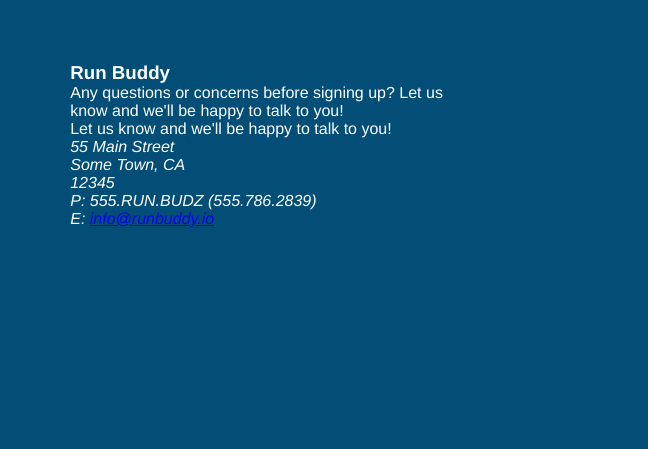
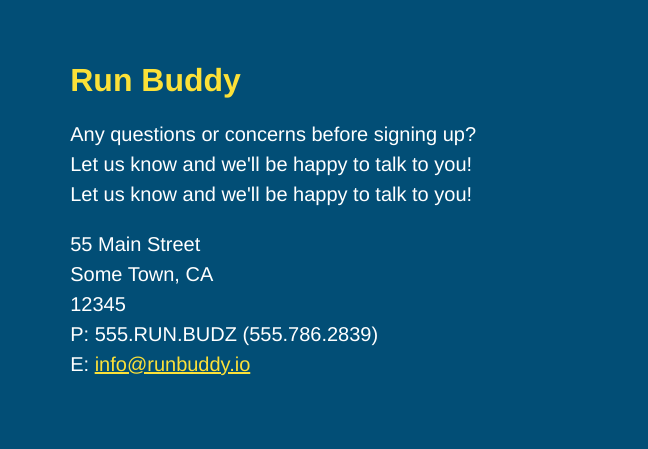
Before and after one commit to kaileymorter/run-buddy, a plain HTML site: page index.html in a window 1280 px wide. Shown: the part 4064-4513 px from the top of the page, 632-1280 px from the left. Drawn offline with Linux system fonts and the light colour scheme.

Commit message:
finished css styling to the contact section

```diff
--- a/assets/css/style.css
+++ b/assets/css/style.css
@@ -240,7 +240,7 @@ footer a {
 .contact {
     text-align: center;
     background-color: #024e76;
-    padding-top: 30px;
+    padding: 30px 0 50px 0;
 }
 
 .contact h2 {
@@ -260,3 +260,21 @@ footer a {
     margin: 30px 0 0 60px;
     color: white;
 }
+
+.contact-info h3 {
+    color: #fce138;
+    font-size: 32px;
+}
+
+.contact-info p, .contact-info address {
+    margin: 20px 0;
+    line-height: 1.5;
+    font-size: 20px;
+    font-style: normal;
+}
+
+.contact-info a {
+    color: #fce138;
+}
+
+/* Contact Style Ends */
--- a/index.html
+++ b/index.html
@@ -165,11 +165,10 @@
                     </iframe>
                 </div>
 
-                <div>
+                <div class="contact-info">
                     <h3>Run Buddy</h3>
-                    <p>Any questions or concerns before signing up? Let us know and we'll be happy to talk to you!
-                        <br>
-                        Let us know and we'll be happy to talk to you!
+                    <p>Any questions or concerns before signing up? Let us know and we'll be happy to talk to you! <br/>
+                        Let us know and we'll be happy to talk to you! <br/>
                     </p>
                     <address>
                         55 Main Street <br/>
```
